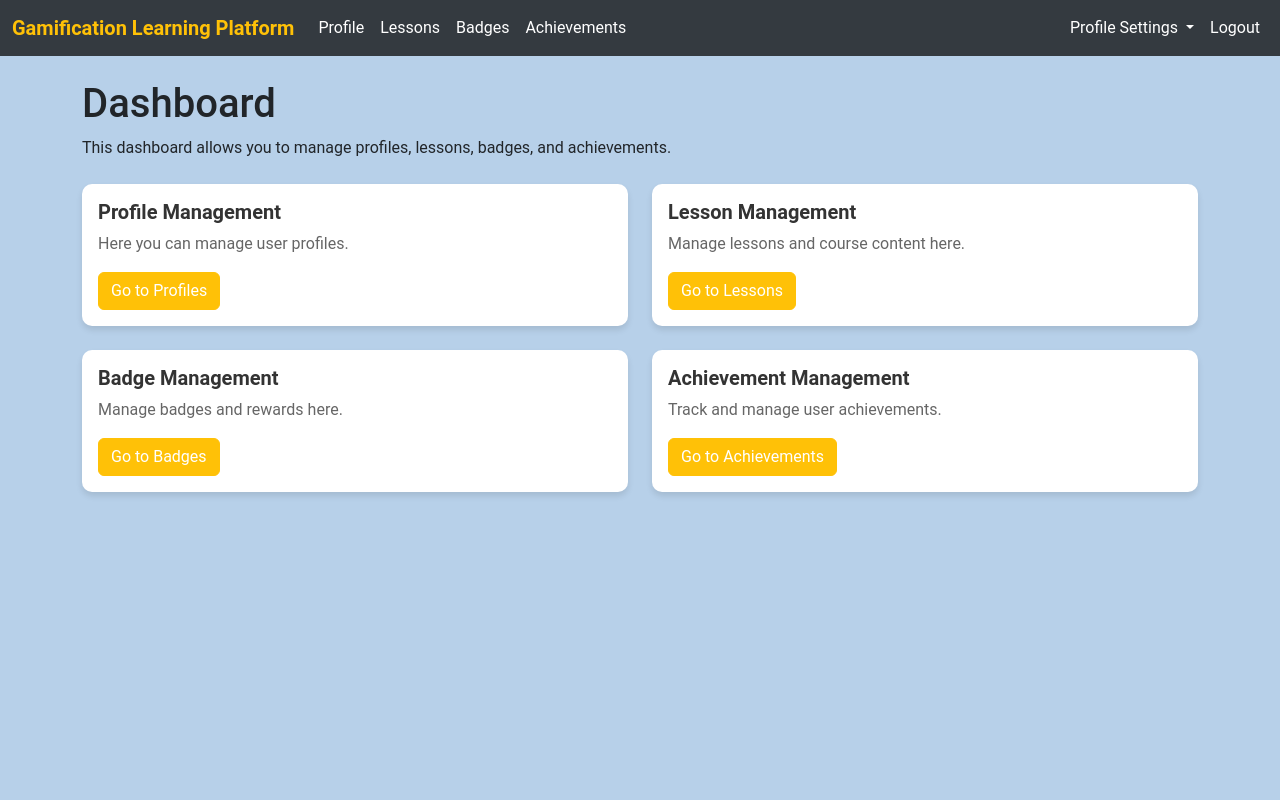
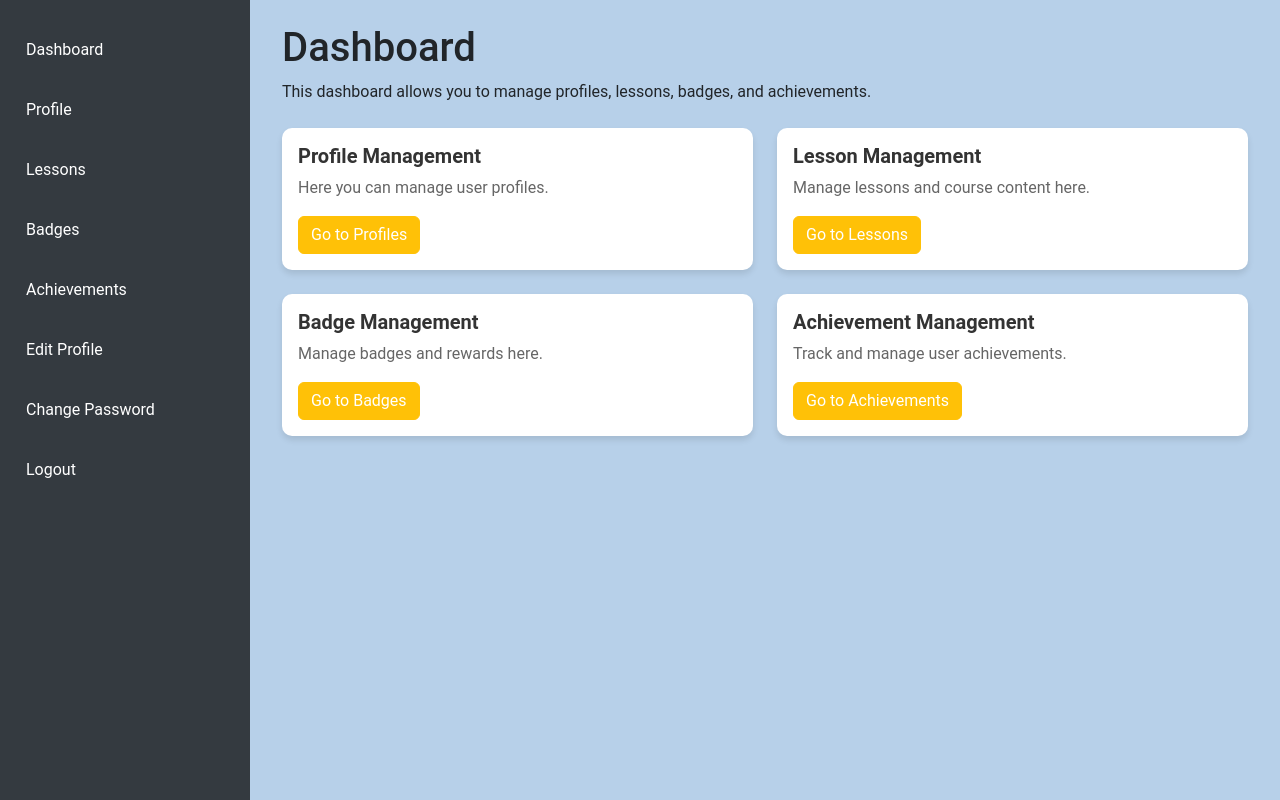
Before and after one commit to Ankitshukla90/djangolearning, a Django app: page /courseapp/dashboard in a window 1280 px wide. Run offline with Django 5.2, Linux system fonts and the light colour scheme; the visitor is signed in with stand-in values (Sample User, id 1); some libraries are stand-ins or nearby versions.

Commit message:
first may

```diff
--- a/config/settings.py
+++ b/config/settings.py
@@ -178,7 +178,7 @@ CKEDITOR_5_CONFIGS = {
         ],
     },
     "extends": {
-        "language": "ru",
+        "language": "en",
         "blockToolbar": [
             "paragraph",
             "heading1",
--- a/courseapp/models.py
+++ b/courseapp/models.py
@@ -20,7 +20,7 @@ class Lesson(models.Model):
     image = models.ImageField(upload_to='courseapp/')
 
     def __str__(self):
-        return self.name
+        return self.title
 
 
 class Badge(models.Model):
--- a/templates/dashboard.html
+++ b/templates/dashboard.html
@@ -14,21 +14,37 @@
       background-color: #b7d0e9;
     }
 
-    .navbar {
-      background-color: #343a40 !important;
+    .sidebar {
+      height: 100%;
+      width: 250px;
+      position: fixed;
+      top: 0;
+      left: 0;
+      background-color: #343a40;
+      padding-top: 20px;
     }
 
-    .navbar-brand {
-      color: #ffc107 !important;
-      font-weight: bold;
+    .sidebar ul {
+      list-style-type: none;
+      padding: 0;
     }
 
-    .nav-link {
-      color: #fff !important;
+    .sidebar ul li {
+      padding: 10px;
     }
 
-    .nav-link:hover {
-      color: #ffc107 !important;
+    .sidebar ul li a {
+      color: #fff;
+      text-decoration: none;
+    }
+
+    .sidebar ul li a:hover {
+      color: #ffc107;
+    }
+
+    .content {
+      margin-left: 250px;
+      padding: 20px;
     }
 
     .container {
@@ -80,15 +96,12 @@
 </head>
 <body>
 
-<!-- Navbar -->
-<nav class="navbar navbar-expand-lg navbar-dark bg-dark">
-  <div class="container-fluid">
-    <a class="navbar-brand" href="#">Gamification Learning Platform</a>
-    <button class="navbar-toggler" type="button" data-bs-toggle="collapse" data-bs-target="#navbarNav" aria-controls="navbarNav" aria-expanded="false" aria-label="Toggle navigation">
-      <span class="navbar-toggler-icon"></span>
-    </button>
-    <div class="collapse navbar-collapse" id="navbarNav">
-      <ul class="navbar-nav">
+<!-- Sidebar -->
+<div class="sidebar">
+  <ul class="nav flex-column">
+    <li class="nav-item">
+      <a class="nav-link active" href="#">Dashboard</a>
+    </li>
     <li class="nav-item">
       <a class="nav-link" href="#">Profile</a>
     </li>
@@ -101,29 +114,21 @@
     <li class="nav-item">
       <a class="nav-link" href="#">Achievements</a>
     </li>
-      </ul>
-      <ul class="navbar-nav ms-auto">
-        <li class="nav-item dropdown">
-          <a class="nav-link dropdown-toggle" href="#" id="navbarDropdown" role="button" data-bs-toggle="dropdown" aria-expanded="false">
-            Profile Settings
-          </a>
-          <ul class="dropdown-menu" aria-labelledby="navbarDropdown">
-            <li><a class="dropdown-item" href="#">Edit Profile</a></li>
-            <li><a class="dropdown-item" href="#">Change Password</a></li>
-            <li><hr class="dropdown-divider"></li>
-            <li><a class="dropdown-item" href="#">Privacy Settings</a></li>
-          </ul>
+    <li class="nav-item">
+      <a class="nav-link" href="#">Edit Profile</a>
     </li>
     <li class="nav-item">
-          <a class="nav-link" href="#">Logout</a>
+      <a class="nav-link" href="#">Change Password</a>
+    </li>
+    <li class="nav-item">
+      <a class="nav-link" href="{% url 'logout' %}">Logout</a>
     </li>
   </ul>
 </div>
-  </div>
-</nav>
 
 <!-- Content -->
-<div class="container mt-4">
+<div class="content">
+  <div class="container mt-1">
     <h1>Dashboard</h1>
     <p>This dashboard allows you to manage profiles, lessons, badges, and achievements.</p>
 
@@ -170,6 +175,7 @@
       </div>
     </div>
   </div>
+</div>
 
 <script src="https://cdn.jsdelivr.net/npm/@popperjs/core@2.11.6/dist/umd/popper.min.js"></script>
 <script src="https://cdn.jsdelivr.net/npm/bootstrap@5.3.0-alpha1/dist/js/bootstrap.min.js"></script>
```
Also changed, not shown: assets/img/lesson images/python logo1.png (added), media/django_ckeditor_5/courseapp/python_logo1_7MhAPO0.png (added). Lines whose indentation alone changed are shown as unchanged.
